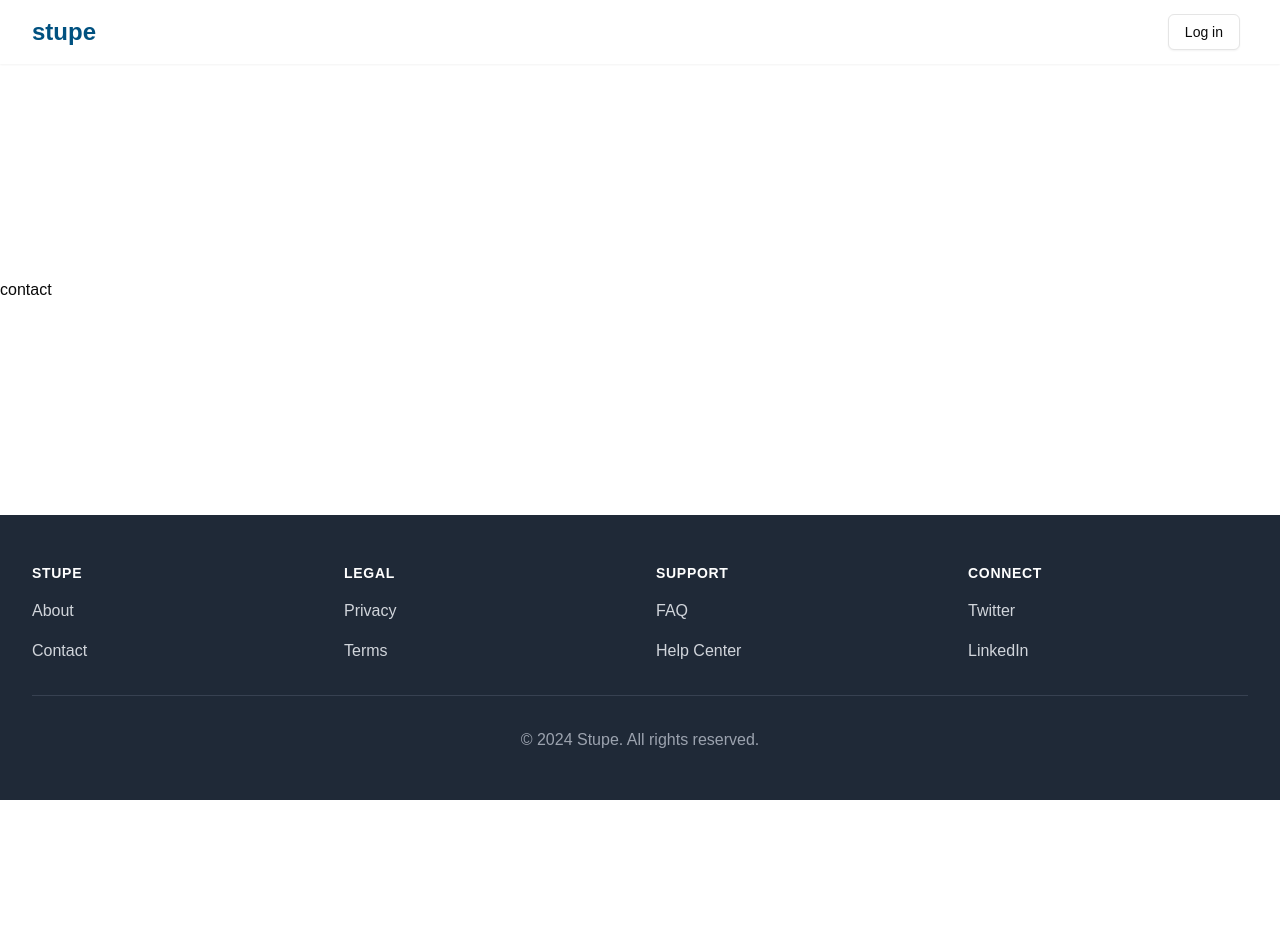
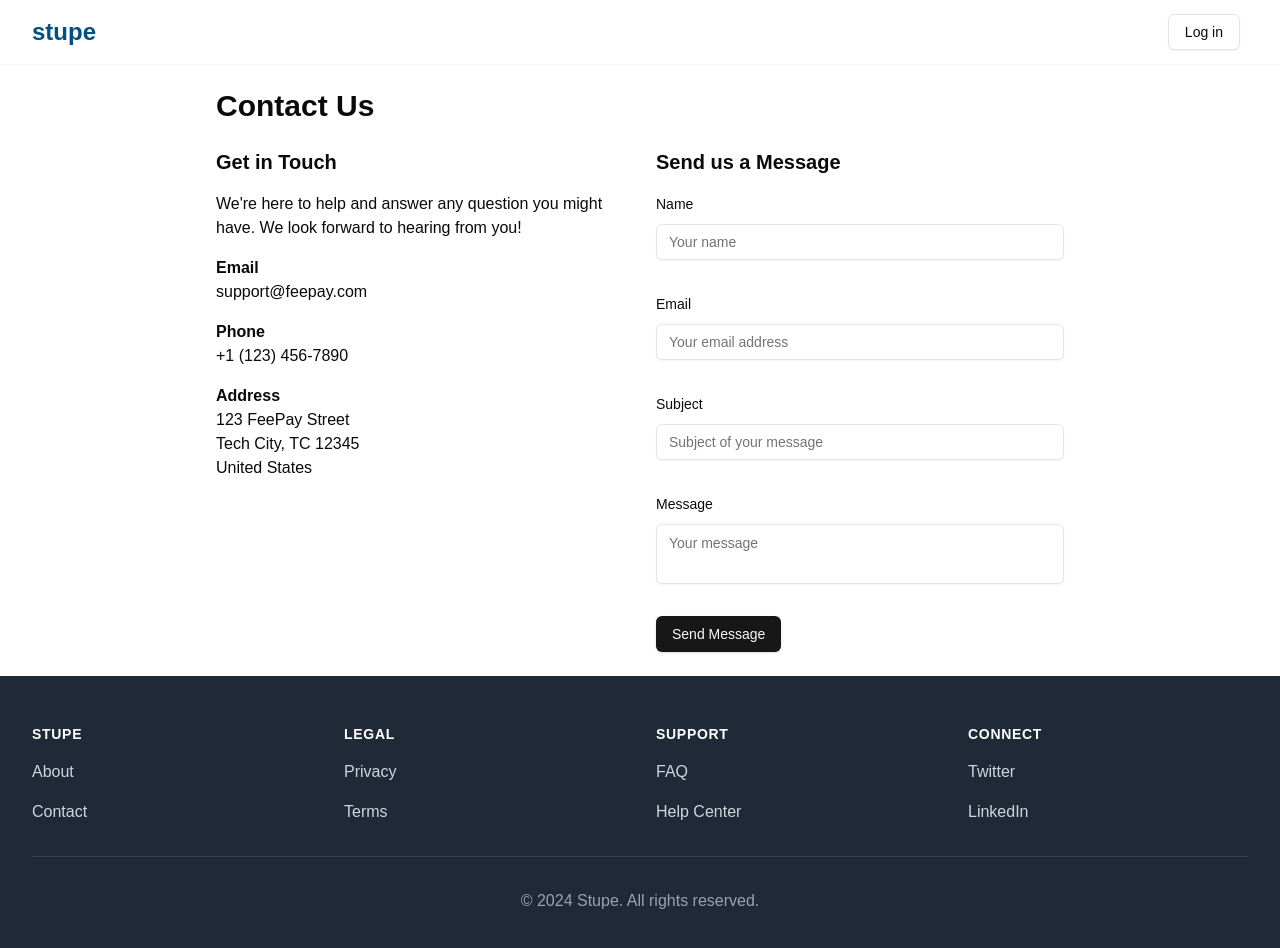
Before and after one commit to Gopikrishna-M-A/stupe, a Next.js app: page /contact in a window 1280 px wide. Shown: the top 948 px of the page. Before the commit the page ends 800 px from the top, so only its background shows below. Built offline with nearby package versions, Linux system fonts and the light colour scheme.

Commit message:
added contact page

```diff
--- a/package.json
+++ b/package.json
@@ -9,8 +9,10 @@
     "lint": "next lint"
   },
   "dependencies": {
+    "@hookform/resolvers": "^3.9.0",
     "@radix-ui/react-accordion": "^1.2.1",
     "@radix-ui/react-icons": "^1.3.0",
+    "@radix-ui/react-label": "^2.1.0",
     "@radix-ui/react-slot": "^1.1.0",
     "class-variance-authority": "^0.7.0",
     "clsx": "^2.1.1",
@@ -19,8 +21,10 @@
     "next": "14.2.14",
     "react": "^18",
     "react-dom": "^18",
+    "react-hook-form": "^7.53.0",
     "tailwind-merge": "^2.5.3",
-    "tailwindcss-animate": "^1.0.7"
+    "tailwindcss-animate": "^1.0.7",
+    "zod": "^3.23.8"
   },
   "devDependencies": {
     "eslint": "^8",
--- a/src/app/(static)/about/page.jsx
+++ b/src/app/(static)/about/page.jsx
@@ -8,14 +8,14 @@
       <section className="mb-8">
         <h2 className="text-2xl font-semibold mb-4">Our Mission</h2>
         <p className="mb-4">
-          At Stupe, our mission is to simplify the fee collection process for educational institutions and students alike. We believe that by streamlining financial transactions, we can help schools focus on what truly matters: providing quality education.
+        At Stupe, our mission is to streamline the fee collection process for individuals and businesses. By optimizing financial transactions, we aim to enable our clients to focus on their core activities, enhancing productivity and efficiency in their operations.
         </p>
       </section>
 
       <section className="mb-8">
         <h2 className="text-2xl font-semibold mb-4">Who We Are</h2>
         <p className="mb-4">
-          Founded in [Year], Stupe is a team of dedicated professionals with backgrounds in education, finance, and technology. We understand the challenges faced by educational institutions in managing their finances and have created a solution that addresses these needs.
+          Founded in 2024, Stupe is a team of dedicated professionals with backgrounds in education, finance, and technology. We understand the challenges faced by educational institutions in managing their finances and have created a solution that addresses these needs.
         </p>
       </section>
 
--- /dev/null
+++ b/src/app/(static)/contact/ContactForm.jsx
@@ -0,0 +1,112 @@
+import React from "react"
+import { useForm } from "react-hook-form"
+import { zodResolver } from "@hookform/resolvers/zod"
+import * as z from "zod"
+import { Button } from "@/components/ui/button"
+import {
+  Form,
+  FormControl,
+  FormDescription,
+  FormField,
+  FormItem,
+  FormLabel,
+  FormMessage,
+} from "@/components/ui/form"
+import { Input } from "@/components/ui/input"
+import { Textarea } from "@/components/ui/textarea"
+
+const formSchema = z.object({
+  name: z.string().min(2, {
+    message: "Name must be at least 2 characters.",
+  }),
+  email: z.string().email({
+    message: "Please enter a valid email address.",
+  }),
+  subject: z.string().min(5, {
+    message: "Subject must be at least 5 characters.",
+  }),
+  message: z.string().min(10, {
+    message: "Message must be at least 10 characters.",
+  }),
+})
+
+export function ContactForm() {
+  const form = useForm({
+    resolver: zodResolver(formSchema),
+    defaultValues: {
+      name: "",
+      email: "",
+      subject: "",
+      message: "",
+    },
+  })
+
+  function onSubmit(values) {
+    console.log(values)
+    form.reset()
+  }
+
+  return (
+    <Form {...form}>
+      <form onSubmit={form.handleSubmit(onSubmit)} className='space-y-8'>
+        <FormField
+          control={form.control}
+          name='name'
+          render={({ field }) => (
+            <FormItem>
+              <FormLabel>Name</FormLabel>
+              <FormControl>
+                <Input placeholder='Your name' {...field} />
+              </FormControl>
+              <FormMessage />
+            </FormItem>
+          )}
+        />
+        <FormField
+          control={form.control}
+          name='email'
+          render={({ field }) => (
+            <FormItem>
+              <FormLabel>Email</FormLabel>
+              <FormControl>
+                <Input placeholder='Your email address' {...field} />
+              </FormControl>
+              <FormMessage />
+            </FormItem>
+          )}
+        />
+        <FormField
+          control={form.control}
+          name='subject'
+          render={({ field }) => (
+            <FormItem>
+              <FormLabel>Subject</FormLabel>
+              <FormControl>
+                <Input placeholder='Subject of your message' {...field} />
+              </FormControl>
+              <FormMessage />
+            </FormItem>
+          )}
+        />
+        <FormField
+          control={form.control}
+          name='message'
+          render={({ field }) => (
+            <FormItem>
+              <FormLabel>Message</FormLabel>
+              <FormControl>
+                <Textarea
+                  placeholder='Your message'
+                  className='resize-none'
+                  {...field}
+                />
+              </FormControl>
+              <FormMessage />
+            </FormItem>
+          )}
+        />
+        <Button type='submit'>Send Message</Button>
+      </form>
+    </Form>
+  )
+}
--- a/src/app/(static)/contact/page.jsx
+++ b/src/app/(static)/contact/page.jsx
@@ -1,9 +1,42 @@
-import React from 'react'
+'use client'
+import React from 'react';
+import { ContactForm } from './ContactForm';
 
-const page = () => {
+export default function ContactPage() {
   return (
-    <div>contact</div>
-  )
+    <div className="max-w-4xl mx-auto p-6">
+      <h1 className="text-3xl font-bold mb-6">Contact Us</h1>
+
+      <div className="grid grid-cols-1 md:grid-cols-2 gap-8">
+        <div>
+          <h2 className="text-xl font-semibold mb-4">Get in Touch</h2>
+          <p className="mb-4">
+            We're here to help and answer any question you might have. We look forward to hearing from you!
+          </p>
+
+          <div className="mb-4">
+            <h3 className="font-semibold">Email</h3>
+            <p>support@feepay.com</p>
+          </div>
+
+          <div className="mb-4">
+            <h3 className="font-semibold">Phone</h3>
+            <p>+1 (123) 456-7890</p>
+          </div>
+
+          <div className="mb-4">
+            <h3 className="font-semibold">Address</h3>
+            <p>123 FeePay Street</p>
+            <p>Tech City, TC 12345</p>
+            <p>United States</p>
+          </div>
+        </div>
+
+        <div>
+          <h2 className="text-xl font-semibold mb-4">Send us a Message</h2>
+          <ContactForm />
+        </div>
+      </div>
+    </div>
+  );
 }
-
-export default page
--- /dev/null
+++ b/src/components/ui/form.jsx
@@ -0,0 +1,134 @@
+"use client";
+import * as React from "react"
+import { Slot } from "@radix-ui/react-slot"
+import { Controller, FormProvider, useFormContext } from "react-hook-form";
+
+import { cn } from "@/lib/utils"
+import { Label } from "@/components/ui/label"
+
+const Form = FormProvider
+
+const FormFieldContext = React.createContext({})
+
+const FormField = (
+  {
+    ...props
+  }
+) => {
+  return (
+    (<FormFieldContext.Provider value={{ name: props.name }}>
+      <Controller {...props} />
+    </FormFieldContext.Provider>)
+  );
+}
+
+const useFormField = () => {
+  const fieldContext = React.useContext(FormFieldContext)
+  const itemContext = React.useContext(FormItemContext)
+  const { getFieldState, formState } = useFormContext()
+
+  const fieldState = getFieldState(fieldContext.name, formState)
+
+  if (!fieldContext) {
+    throw new Error("useFormField should be used within <FormField>")
+  }
+
+  const { id } = itemContext
+
+  return {
+    id,
+    name: fieldContext.name,
+    formItemId: `${id}-form-item`,
+    formDescriptionId: `${id}-form-item-description`,
+    formMessageId: `${id}-form-item-message`,
+    ...fieldState,
+  }
+}
+
+const FormItemContext = React.createContext({})
+
+const FormItem = React.forwardRef(({ className, ...props }, ref) => {
+  const id = React.useId()
+
+  return (
+    (<FormItemContext.Provider value={{ id }}>
+      <div ref={ref} className={cn("space-y-2", className)} {...props} />
+    </FormItemContext.Provider>)
+  );
+})
+FormItem.displayName = "FormItem"
+
+const FormLabel = React.forwardRef(({ className, ...props }, ref) => {
+  const { error, formItemId } = useFormField()
+
+  return (
+    (<Label
+      ref={ref}
+      className={cn(error && "text-destructive", className)}
+      htmlFor={formItemId}
+      {...props} />)
+  );
+})
+FormLabel.displayName = "FormLabel"
+
+const FormControl = React.forwardRef(({ ...props }, ref) => {
+  const { error, formItemId, formDescriptionId, formMessageId } = useFormField()
+
+  return (
+    (<Slot
+      ref={ref}
+      id={formItemId}
+      aria-describedby={
+        !error
+          ? `${formDescriptionId}`
+          : `${formDescriptionId} ${formMessageId}`
+      }
+      aria-invalid={!!error}
+      {...props} />)
+  );
+})
+FormControl.displayName = "FormControl"
+
+const FormDescription = React.forwardRef(({ className, ...props }, ref) => {
+  const { formDescriptionId } = useFormField()
+
+  return (
+    (<p
+      ref={ref}
+      id={formDescriptionId}
+      className={cn("text-[0.8rem] text-muted-foreground", className)}
+      {...props} />)
+  );
+})
+FormDescription.displayName = "FormDescription"
+
+const FormMessage = React.forwardRef(({ className, children, ...props }, ref) => {
+  const { error, formMessageId } = useFormField()
+  const body = error ? String(error?.message) : children
+
+  if (!body) {
+    return null
+  }
+
+  return (
+    (<p
+      ref={ref}
+      id={formMessageId}
+      className={cn("text-[0.8rem] font-medium text-destructive", className)}
+      {...props}>
+      {body}
+    </p>)
+  );
+})
+FormMessage.displayName = "FormMessage"
+
+export {
+  useFormField,
+  Form,
+  FormItem,
+  FormLabel,
+  FormControl,
+  FormDescription,
+  FormMessage,
+  FormField,
+}
--- /dev/null
+++ b/src/components/ui/label.jsx
@@ -0,0 +1,18 @@
+"use client"
+
+import * as React from "react"
+import * as LabelPrimitive from "@radix-ui/react-label"
+import { cva } from "class-variance-authority";
+
+import { cn } from "@/lib/utils"
+
+const labelVariants = cva(
+  "text-sm font-medium leading-none peer-disabled:cursor-not-allowed peer-disabled:opacity-70"
+)
+
+const Label = React.forwardRef(({ className, ...props }, ref) => (
+  <LabelPrimitive.Root ref={ref} className={cn(labelVariants(), className)} {...props} />
+))
+Label.displayName = LabelPrimitive.Root.displayName
+
+export { Label }
--- /dev/null
+++ b/src/components/ui/textarea.jsx
@@ -0,0 +1,18 @@
+import * as React from "react"
+
+import { cn } from "@/lib/utils"
+
+const Textarea = React.forwardRef(({ className, ...props }, ref) => {
+  return (
+    (<textarea
+      className={cn(
+        "flex min-h-[60px] w-full rounded-md border border-input bg-transparent px-3 py-2 text-sm shadow-sm placeholder:text-muted-foreground focus-visible:outline-none focus-visible:ring-1 focus-visible:ring-ring disabled:cursor-not-allowed disabled:opacity-50",
+        className
+      )}
+      ref={ref}
+      {...props} />)
+  );
+})
+Textarea.displayName = "Textarea"
+
+export { Textarea }
```
Also changed, not shown: 1 other file (tests, documents, lock files or other folders).
